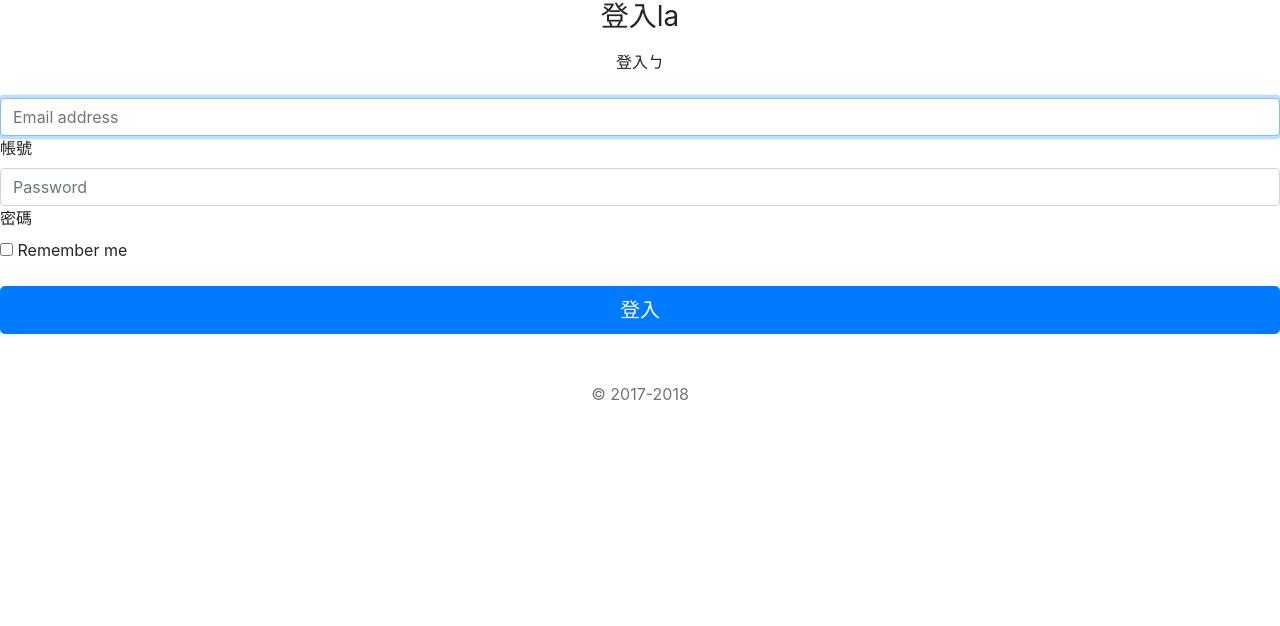
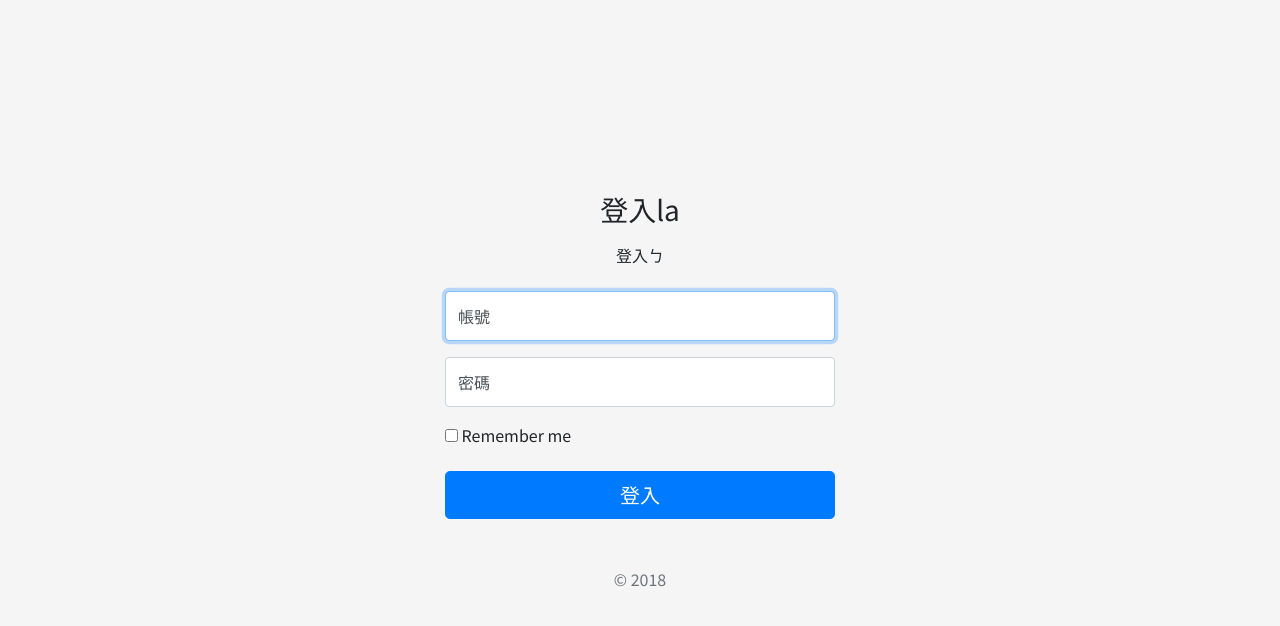
Before and after one commit to yuchingtw/Webpages_Development_Final_Project, a Django app: page /login/ in a window 1280 px wide. Shown: the top 626 px of the page. Run offline with Django 3.2, Linux system fonts and the light colour scheme; some libraries are stand-ins or nearby versions.

Commit message:
move css to folder

```diff
--- a/mysite/web/templates/login/login.html
+++ b/mysite/web/templates/login/login.html
@@ -14,7 +14,7 @@
     <link href="http://fonts.googleapis.com/earlyaccess/notosanstc.css" rel="stylesheet">
 
     <!-- Custom styles for this template -->
-    <link href="{% static 'login.css' %}" rel="stylesheet">
+    <link href="{% static 'css/form_input.css' %}" rel="stylesheet">
 
     <title>登入</title>
 </head>
@@ -44,7 +44,7 @@
         </div>
 
         <button class="btn btn-lg btn-primary btn-block " type="submit " value="登入 ">登入</button>
-        <p class="mt-5 mb-3 text-muted text-center ">&copy; 2017-2018</p>
+        <p class="mt-5 mb-3 text-muted text-center ">&copy; 2018</p>
 
     </form>
 
```
Also changed, not shown: mysite/web/templates/index.html (+9 -9 lines).
